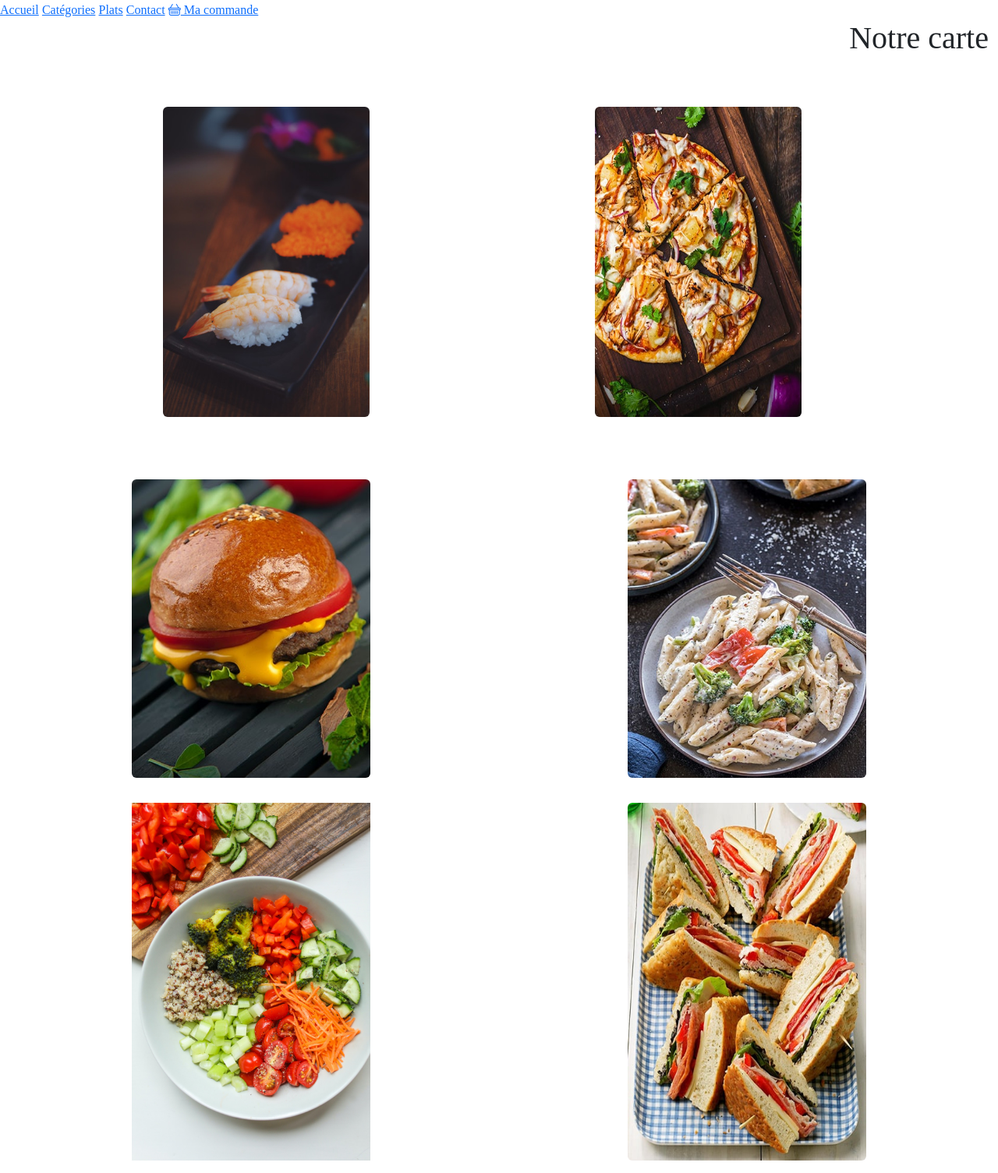
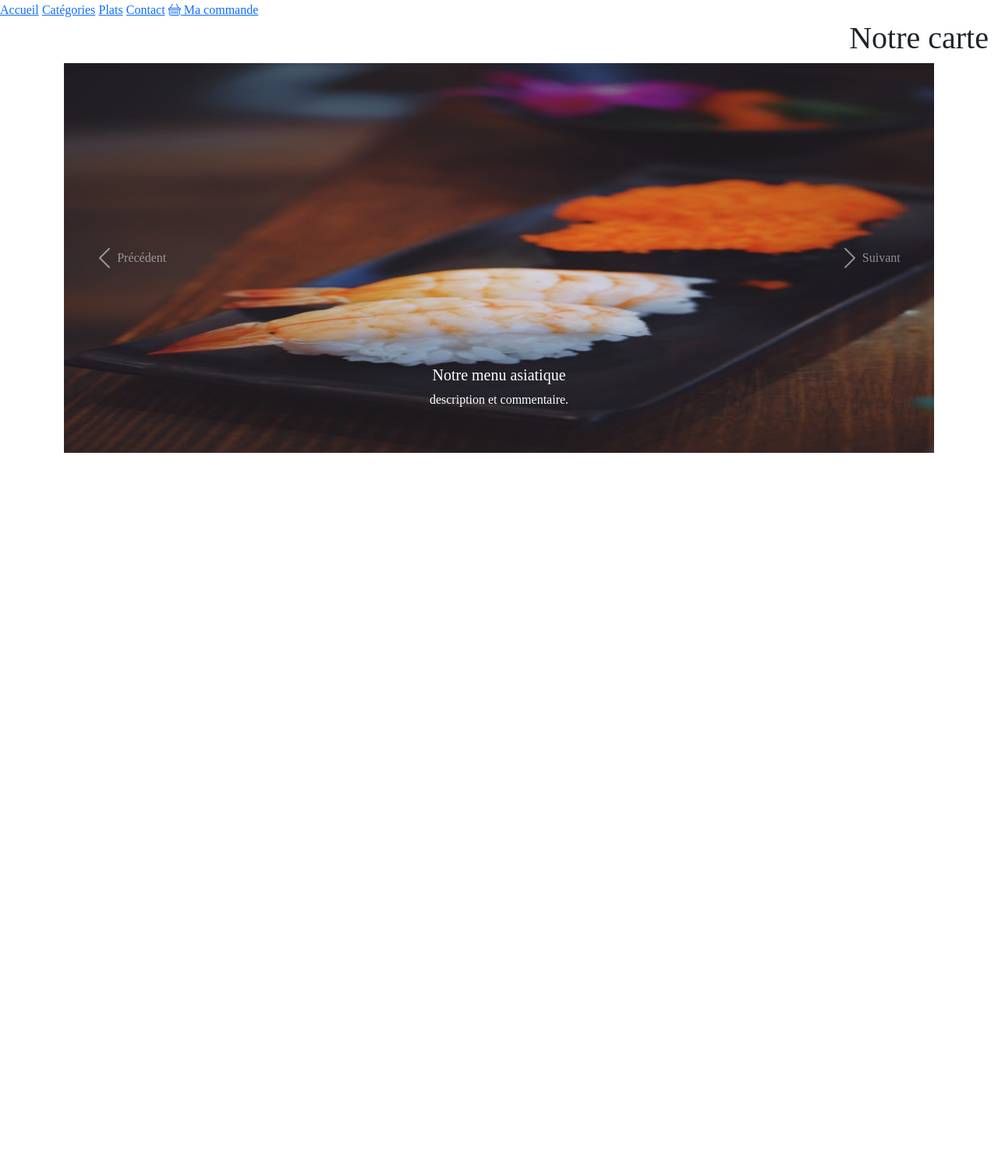
Before and after one commit to heidi-gouider/heidi, a PHP site: page /HTML/category.html in a window 1280 px wide. Shown: the whole page at 78% size. After the commit the page ends 581 px from the top, so only its background shows below. Run offline with PHP 8.4, Linux system fonts and the light colour scheme.

Commit message:
modif carousel bootstrap

```diff
--- a/FRONT/STATIQUE/CSS/category.css
+++ b/FRONT/STATIQUE/CSS/category.css
@@ -19,15 +19,15 @@
 } */
 
 /* chaque catégorie "image" redirige l'utilisateur au click vers ses plats  */
-.button{
+/* .button{
   display: flex !important;
 }
 .row{
   display: flex !important;
   justify-content: space-around;
+} */
+
+.carousel img{
+  width: 300px;
+  height: 500px;
 }
-.carousel img{
-  width: 400px;
-  height: 500px;
-
-}
--- a/FRONT/STATIQUE/CSS/style.css
+++ b/FRONT/STATIQUE/CSS/style.css
@@ -296,8 +296,8 @@ si l'utilisateur ne veut plus que la vidéo joue */
   width: 100%;
   /* height: 100%; */
   height: 30vh;
-  /* position: absolute; */
-  position: fixed;
+  position: absolute;
+  /* position: fixed; */
   object-fit: cover;
   opacity: 0.9;
 }
--- a/FRONT/STATIQUE/HTML/category.html
+++ b/FRONT/STATIQUE/HTML/category.html
@@ -4,13 +4,13 @@
     <meta charset="utf-8" />
     <meta name="viewport" content="width=device-width, initial-scale=1" />
     <title>Notre carte</title>
-    <link rel="stylesheet" type="text/css" href="../CSS/category.css" />
     <link
       href="https://cdn.jsdelivr.net/npm/bootstrap@5.3.0/dist/css/bootstrap.min.css"
       rel="stylesheet"
       integrity="sha384-9ndCyUaIbzAi2FUVXJi0CjmCapSmO7SnpJef0486qhLnuZ2cdeRhO02iuK6FUUVM"
       crossorigin="anonymous"/>
-      <link rel="stylesheet" href="https://cdn.jsdelivr.net/npm/bootstrap-icons@1.10.5/font/bootstrap-icons.css">        <link rel="stylesheet" type="text/css" href="../CSS/style.css">
+      <link rel="stylesheet" href="https://cdn.jsdelivr.net/npm/bootstrap-icons@1.10.5/font/bootstrap-icons.css">
+      <link rel="stylesheet" type="text/css" href="../CSS/category.css" />
 
   </head>
 
@@ -26,122 +26,77 @@
   </a>
 
 
+
  <h1 class="row col-12 justify-content-end">Notre carte</h1>
-    <!-- <section id="carousel" class="carousel slide thumbnail col-xs-12 col-sm-12 col-md-12 col-lg-offset-1 col-lg-10" data-ride="carousel">
-      <ol class="carousel-indicators">
-        <li data-target="#carousel" data-slide-to="0" class="active"></li>
-        <li data-target="#carousel" data-slide-to="1"></li>
 
-      </ol>
+ <div class="container">
+     <div id="carousel" class="carousel slide" data-ride="carousel"  data-interval="2000">
+          <!-- Indicateurs -->
+         <!-- <ul class="carousel-indicators">
+             <li data-bs-target="#carousel" data-bs-slide-to="0" class="active"></li>
+             <li data-bs-target="#carousel" data-bs-slide-to="1"></li>
+             <li data-bs-target="#carousel" data-bs-slide-to="2"></li>
+             <li data-bs-target="#carousel" data-bs-slide-to="3"></li>
+             <li data-bs-target="#carousel" data-bs-slide-to="4"></li>
+             <li data-bs-target="#carousel" data-bs-slide-to="5"></li>
+         </ul> -->
+    <!-- CAROUSEL -->
         <div class="carousel-inner">
-        <div class="item active"><img src="../ASSETS/IMG/category/asian_food_cat.jpg" class="col-xs-offset-1 col-xs-2">
-                                  <img src="../ASSETS/IMG/category/asian_food_cat.jpg" class="col-xs-2">
-                                  <img src="../ASSETS/IMG/category/asian_food_cat.jpg" class="col-xs-2">
-                                  <img src="../ASSETS/IMG/category/asian_food_cat.jpg" class="col-xs-2">
-                                  <img src="../ASSETS/IMG/category/asian_food_cat.jpg" class="col-xs-2">
-                                  <h1 class="carousel-caption">Titre du groupe</h1>
-        </div>
-        <div class="item"><img src="../ASSETS/IMG/category/pizza_cat.jpg" class="col-xs-offset-1 col-xs-2">
-                          <img src="../ASSETS/IMG/category/pizza_cat.jpg" class="col-xs-2">
-                          <img src="../ASSETS/IMG/category/pizza_cat.jpg" class="col-xs-2">
-                          <img src="../ASSETS/IMG/category/pizza_cat.jpg class="col-xs-2">
-                          <img src="../ASSETS/IMG/category/pizza_cat.jpg" class="col-xs-2">
-                          <h1 class="../ASSETS/IMG/category/pizza_cat.jpg">Titre du groupe</h1>
-        </div>
-        <a class="left carousel-control" href="#carousel" data-slide="prev">
-          <span class="glyphicon glyphicon-chevron-left"></span>
-     </a>
-     <a class="right carousel-control" href="#carousel" data-slide="next">
-          <span class="glyphicon glyphicon-chevron-right"></span>
-     </a>
-   </div>
- </section>
- -->
-    <!-- <div class="container d-flex justify-content-center">
-      <div class="carousel">
-        <div id="carouselExampleFade" class="carousel slide carousel-fade">
-          <div class="container">
-            <div class="carousel-inner"> -->
-
-    <div class="container m-5">
-      <!-- <div id="carousel" class="carousel col" data-ride="carousel"> -->
-        <!-- <div class="carousel-inner"> -->
-          <!-- <div class="item active"> -->
-          <div class="row p-3">
-            <!-- <div class="carousel"> -->
-            <div class="col d-flex justify-content-center">
-              <img src="../ASSETS/IMG/category/asian_food_cat.jpg" class="rounded  w-50" alt="photo asian food"/>
-            </div>
-            <!-- <div class="caption">
-              <h5>Nos plats asiatique</h5>
-            </div> -->
-
-            <div class="col d-flex justify-content-center">
-              <img src="../ASSETS/IMG/category/pizza_cat.jpg" class="rounded mx-auto w-50" alt="photo pizza"/>
-              <!-- <div class="caption d-none d-md-block">
-                <h5>Les Pizzas</h5>
-              </div> -->
-            </div>
+          <div class="carousel-item active">
+            <img src="../ASSETS/IMG/category/asian_food_cat.jpg" class="d-block w-100" alt="photo asian food"/>
+            <div class="carousel-caption d-none d-md-block">
+              <h5>Notre menu asiatique</h5>
+              <p>description et commentaire.</p>
             </div>
           </div>
 
-          <div class="row p-3">
-            <div class="col d-flex justify-content-center">
-              <img src="../ASSETS/IMG/category/burger_cat.jpg" class="rounded mx-auto d-flex w-50" alt="photo burger"/>
-            </div>
-              <!-- <div class="carousel-caption d-none d-md-block">
-                <h5>Les Burgers</h5>
-              </div> -->
-
-              <div class="col d-flex justify-content-center">
-                <img
-                src="../ASSETS/IMG/category/pasta_cat.jpg" class="rounded mx-auto d-flex w-50" alt="photo pates"/>
-              <!-- <div class="carousel-caption d-none d-md-block">
-                <h5>Les pates</h5>
-              </div> -->
+          <div class="carousel-item" >
+            <img src="../ASSETS/IMG/category/pizza_cat.jpg" class="d-block w-100" alt="photo pizza"/>
+            <div class="carousel-caption d-none d-md-block">
+              <h5>Nos pizzas</h5>
+              <p>Some representative placeholder content for the third slide.</p>
             </div>
           </div>
 
-          <div class="row p-3">
-            <div class="col d-flex justify-content-center">
-            <img src="../ASSETS/IMG/category/salade_cat.jpg" class="d-block w-50"  alt="photo salade"/>
+          <div class="carousel-item">
+            <img src="../ASSETS/IMG/category/burger_cat.jpg" class="d-block w-100" alt="photo burger"/>
             <div class="carousel-caption d-none d-md-block">
-                <h5>les salades</h5>
+              <h5>Nos burgers</h5>
+              <p>Some representative placeholder content for the third slide.</p>
             </div>
           </div>
-            <div class="col d-flex justify-content-center">
-              <img src="../ASSETS/IMG/category/sandwich_cat.jpg" class="rounded  w-50" alt="photo sandwich"/>
+
+          <div class="carousel-item" >
+            <img src="../ASSETS/IMG/category/pasta_cat.jpg" class="d-block w-100" alt="photo pates"/>
+            <div class="carousel-caption d-none d-md-block">
+              <h5>Third slide label</h5>
+              <p>Some representative placeholder content for the third slide.</p>
             </div>
-            <!-- <div class="caption">
-              <h5>Nos plats asiatique</h5>
-            </div> -->
           </div>
 
-          <button
-            class="carousel-control-prev"
-            type="button"
-            data-bs-target="#carousel"
-            data-bs-slide="prev">
+          <div class="carousel-item">
+            <img src="../ASSETS/IMG/category/salade_cat.jpg" class="d-block w-100"  alt="photo salade"/>
+            <div class="carousel-caption d-none d-md-block">
+              <h5>Third slide label</h5>
+              <p>Some representative placeholder content for the third slide.</p>
+            </div>
+          </div>
+          <div class="carousel-item">
+            <img src="../ASSETS/IMG/category/sandwich_cat.jpg" class="d-block w-100" alt="photo sandwich"/>
+          </div>
+        </div>
+     <!-- CONTROL DU CAROUSEL -->
+
+        <button class="carousel-control-prev" href="#carousel" type="button" data-bs-slide="prev">
           <span class="carousel-control-prev-icon" aria-hidden="true"></span>
-            <span class="visually-hidden">previous</span>
+          <span class="sr-only">Précédent</span>
         </button>
-          <button
-            class="carousel-control-next"
-            type="button"
-            data-bs-target="#carousel"
-            data-bs-slide="next"
-          >
+        <button class="carousel-control-next" href="#carousel" type="button" data-bs-slide="next">
           <span class="carousel-control-next-icon" aria-hidden="true"></span>
-            <span class="visually-hidden">Next</span>
+          <span class="sr-only">Suivant</span>
         </button>
     </div>
   </div>
-    </div>
-
-    <script
-      src="https://cdn.jsdelivr.net/npm/bootstrap@5.3.0/dist/js/bootstrap.bundle.min.js"
-      integrity="sha384-geWF76RCwLtnZ8qwWowPQNguL3RmwHVBC9FhGdlKrxdiJJigb/j/68SIy3Te4Bkz"
-      crossorigin="anonymous"
-    ></script>
+<script src="https://cdn.jsdelivr.net/npm/bootstrap@5.3.0/dist/js/bootstrap.bundle.min.js" integrity="sha384-geWF76RCwLtnZ8qwWowPQNguL3RmwHVBC9FhGdlKrxdiJJigb/j/68SIy3Te4Bkz" crossorigin="anonymous"></script>
 </body>
 </html>
```
Also changed, not shown: FRONT/STATIQUE/HTML/carousel.html (+74 -30 lines). Lines whose indentation alone changed are shown as unchanged.
